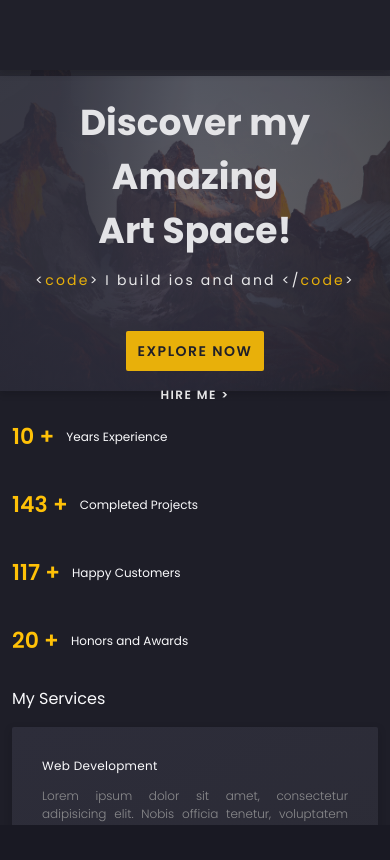
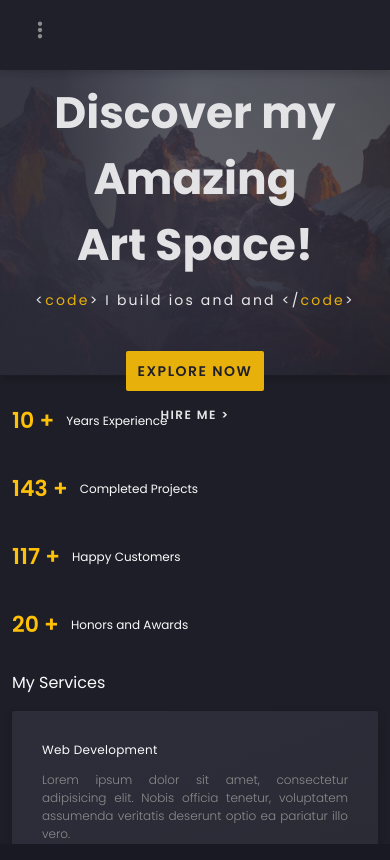
Before and after one commit to Hasan0734/my-portfolio, a Next.js app: page / in a window 390 px wide. Built offline with nearby package versions, Linux system fonts and the light colour scheme.

Commit message:
updated bannar and mobile toggle

```diff
--- a/components/Banner.js
+++ b/components/Banner.js
@@ -6,9 +6,9 @@ export default function Banner() {
   return (
     <>
       <div className=" max-h-[315px] w-full header_banner">
-        <div className="z-50 flex grid-cols-2 grid-flow-col">
-          <div className="banner_content py-5 pl-5 md:pl-5 pr-5 md:pr-5 md:py-10  w-full">
-            <h1 className="text-[#fafafc] text-[36px] font-bold lg:text-start text-center">
+        <div className="z-50 flex">
+          <div className="banner_content py-5 pl-5 md:pl-10 pr-5 md:pr-5 md:py-10  w-full">
+            <h1 className="text-[#fafafc] text-[44px] font-bold lg:text-start text-center">
               Discover my Amazing <br /> Art Space!
             </h1>
             {/* <h1 className="text-[#fafafc]  text-[24px] font-bold block lg:hidden text-center">
@@ -53,8 +53,12 @@ export default function Banner() {
               </Link>
             </div>
           </div>
-          <div className="w-full hidden xl:block">
-            <img className="w-[68%] -mt-[37px]" src="/assets/face-2.png" alt="" />
+          <div className="hidden xl:block w-[68%]">
+            <img
+              className="w-[84.5%] -mt-[37px]"
+              src="/assets/face-2.png"
+              alt=""
+            />
           </div>
         </div>
       </div>
--- a/components/ContactInformation.js
+++ b/components/ContactInformation.js
@@ -7,7 +7,7 @@ const ContactInformation = () => {
         Contact Information
       </h3>
       <div className="mt-4 grid grid-cols-1 md:grid-cols-2 lg:grid-cols-3 gap-5">
-        <div className="bg-gradient-to-r from-[#2d2d3a78] to-[#2b2b3a99] p-[30px]">
+        <div className="contact_card p-[30px]">
           <ul>
             <li className="flex justify-between mb-2">
               <span className="text-[#fafafc] text-[12px] font-normal">
@@ -35,7 +35,7 @@ const ContactInformation = () => {
             </li>
           </ul>
         </div>
-        <div className="bg-gradient-to-r from-[#2d2d3a78] to-[#2b2b3a99] p-[30px]">
+        <div className="contact_card p-[30px]">
           <ul>
             <li className="flex justify-between mb-2">
               <span className="text-[#fafafc] text-[12px] font-normal">
@@ -63,7 +63,7 @@ const ContactInformation = () => {
             </li>
           </ul>
         </div>
-        <div className="bg-gradient-to-r from-[#2d2d3a78] to-[#2b2b3a99] p-[30px]">
+        <div className="contact_card p-[30px]">
           <ul>
             <li className="flex justify-between mb-2">
               <span className="text-[#fafafc] text-[12px] font-normal">
--- a/components/Footer.js
+++ b/components/Footer.js
@@ -2,7 +2,7 @@ import React from "react";
 
 export default function Footer() {
   return (
-    <footer className="mb-[75px] md:mb-4">
+    <footer className="mb-[60px] md:mb-4">
       <div className="">© {new Date().getFullYear()} Jahid Hasan</div>
     </footer>
   );
--- a/components/MainContent.js
+++ b/components/MainContent.js
@@ -10,18 +10,17 @@ import Recommendations from "./Recommendations";
 import Statics from "./Statics";
 import WorksSection from "./WorksSection";
 
-export default function MainContent() {
+export default function MainContent({toggle, setToggle}) {
   return (
     <>
       <div className="main_content">
         <div className="top_bg_overlay"></div>
       </div>
       <div
-        className="px-0 pt-0 md:px-10 md:pt-10 -pb-2 w-full
-      overflow-scroll scrollbar h-[calc(100vh_-_21px)] z-40 overflow-x-hidden relative mt-[60px] md:mt-0"
+        className="px-0 pt-0 md:px-10 md:pt-10  w-full
+      overflow-scroll scrollbar h-screen lg:h-[calc(100vh_-_21px)] z-40 overflow-x-hidden relative mt-[60px] md:mt-0"
       >
-        {/* mobile top bar */}
-        <div className="fixed z-[99] w-full h-[70px] bg-[#20202a] mobile_top block md:hidden"></div>
+
 
         <Banner />
         <Statics />
--- a/components/ProfileAvater.js
+++ b/components/ProfileAvater.js
@@ -1,12 +1,29 @@
 import React from 'react'
 
-export default function ProfileAvater() {
+export default function ProfileAvater({setToggle, toggle}) {
   return (
     <>
       <div
         className="profile_header p-[30px] h-[235px] z-[9999] fixed w-[290px] min-w-[290px]
             shadow-[0_1px_4px_0_rgba(15,15,20,0.1)]"
       >
+        <div className="relative block lg:hidden">
+          <div
+            className={`text-[#8c8c8e] flex items-center h-full absolute ${
+              toggle ? "-right-[20px]" : "-right-[90px]"
+            } top-0`}
+          >
+            <svg
+              xmlns="http://www.w3.org/2000/svg"
+              fill="currentColor"
+              className="w-5 h-5 z-[9999]"
+              viewBox="0 0 128 512"
+              onClick={() => setToggle(!toggle)}
+            >
+              <path d="M64 360c30.9 0 56 25.1 56 56s-25.1 56-56 56s-56-25.1-56-56s25.1-56 56-56zm0-160c30.9 0 56 25.1 56 56s-25.1 56-56 56s-56-25.1-56-56s25.1-56 56-56zM120 96c0 30.9-25.1 56-56 56S8 126.9 8 96S33.1 40 64 40s56 25.1 56 56z" />
+            </svg>
+          </div>
+        </div>
         <div
           className="profile_avatar w-[90px]
                h-[90px] mx-auto my-0 mb-[15px] rounded-full relative"
--- a/components/SidebarFooter.js
+++ b/components/SidebarFooter.js
@@ -4,7 +4,7 @@ import React from 'react'
 export default function SidebarFooter() {
   return (
     <>
-      <div className="pro_ssocial fixed bottom-[18px] w-[290px] min-w-[290px]">
+      <div className="pro_ssocial fixed bottom-0 lg:bottom-[18px] w-[290px] min-w-[290px]">
         <div className="flex justify-between items-center w-full pro_ssocial_main px-[35px]">
           <Link href="/linkedin">
             <a className="">
--- a/components/Skills.js
+++ b/components/Skills.js
@@ -18,7 +18,7 @@ export default function Skills() {
       const [hindi, setHindi] = useState(40);
   return (
     <>
-      <div className="h-full w-full block absolute top-0">
+      <div className="h-full w-full block absolute top-0 duration-200">
         <div
           style={{
             transform: "translate3d(0px, 0px, 0px)",
--- a/package.json
+++ b/package.json
@@ -15,6 +15,7 @@
     "react-countup": "^6.3.1",
     "react-dom": "18.2.0",
     "react-icons": "^4.4.0",
+    "react-outside-click-handler": "^1.3.0",
     "react-scroll": "^1.8.7",
     "react-simple-typewriter": "^4.0.5",
     "swiper": "^8.4.3",
--- a/pages/index.js
+++ b/pages/index.js
@@ -1,5 +1,6 @@
 import Link from "next/link";
 import React, { useState } from "react";
+import OutsideClickHandler from "react-outside-click-handler";
 import CircularProgress from "../components/CircularProgress";
 import LineProgress from "../components/LineProgress";
 import MainContent from "../components/MainContent";
@@ -8,28 +9,39 @@ import SidebarFooter from "../components/SidebarFooter";
 import Skills from "../components/Skills";
 
 export default function Home() {
+  const [toggle, setToggle] = useState(false)
   return (
     <div
       className="max-w-[1440px] container w-full  mx-auto
-    relative lg:px-0 my-4  overflow-hidden h-[calc(100vh_-_35px)]"
+    relative lg:px-0 my-0 lg:my-4  overflow-hidden h-screen lg:h-[calc(100vh_-_35px)]"
     >
+      <div className="flex mx-0 lg:mx-3 bg-[#1e1e28] overflow-hidden relative">
+        {/* mobile top bar */}
+        <div className="fixed z-[99] w-full h-[70px] bg-[#20202a] mobile_top block lg:hidden"></div>
+        {/* left sidebar */}
 
-      <div className="flex mx-0 md:mx-3 bg-[#1e1e28] overflow-hidden relative">
-        {/* left sidebar */}
         <div
-          className="bg-[#20202a] w-[290px] min-w-[290px] h-[calc(100vh_-_35px)] hidden md:block
+          className={`absolute lg:static duration-500 ${
+            toggle ? "left-0" : "-left-[300px]"
+          } lg:left-0`}
+        >
+          <OutsideClickHandler onOutsideClick={() => setToggle(false)}>
+            <div
+              className="bg-[#20202a] w-[290px] min-w-[290px] h-[calc(100vh_-_35px)]  duration-200
         z-[999] relative shadow-[0px_3px_8px_0_rgba(15,15,20,0.2)] scroll-smooth scrollbar
           scrollbar-hide"
-          style={{ transition: "0.4s ease-in-out" }}
-        >
-          <ProfileAvater />
+              style={{ transition: "0.4s ease-in-out" }}
+            >
+              <ProfileAvater toggle={toggle} setToggle={setToggle} />
 
-          <Skills />
+              <Skills />
 
-          <SidebarFooter />
+              <SidebarFooter />
+            </div>
+          </OutsideClickHandler>
         </div>
 
-        <MainContent />
+        <MainContent toggle={toggle} setToggle={setToggle} />
       </div>
     </div>
   );
--- a/styles/globals.css
+++ b/styles/globals.css
@@ -476,3 +476,8 @@ footer {
   left: 0px;
   top: 0;
 }
+
+.contact_card{
+  background: linear-gradient(159deg, #2d2d3a 0%, #2b2b35 100%);
+;
+}
```
Also changed, not shown: 1 other file (tests, documents, lock files or other folders).
